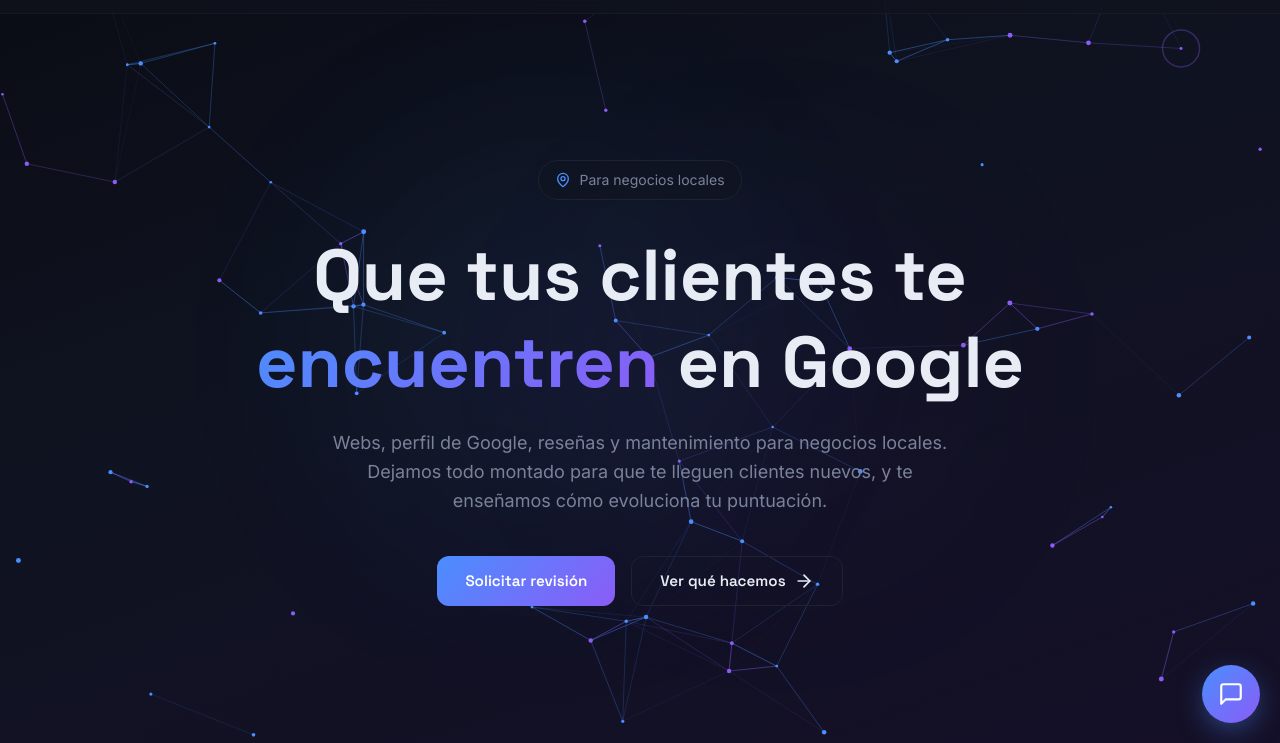
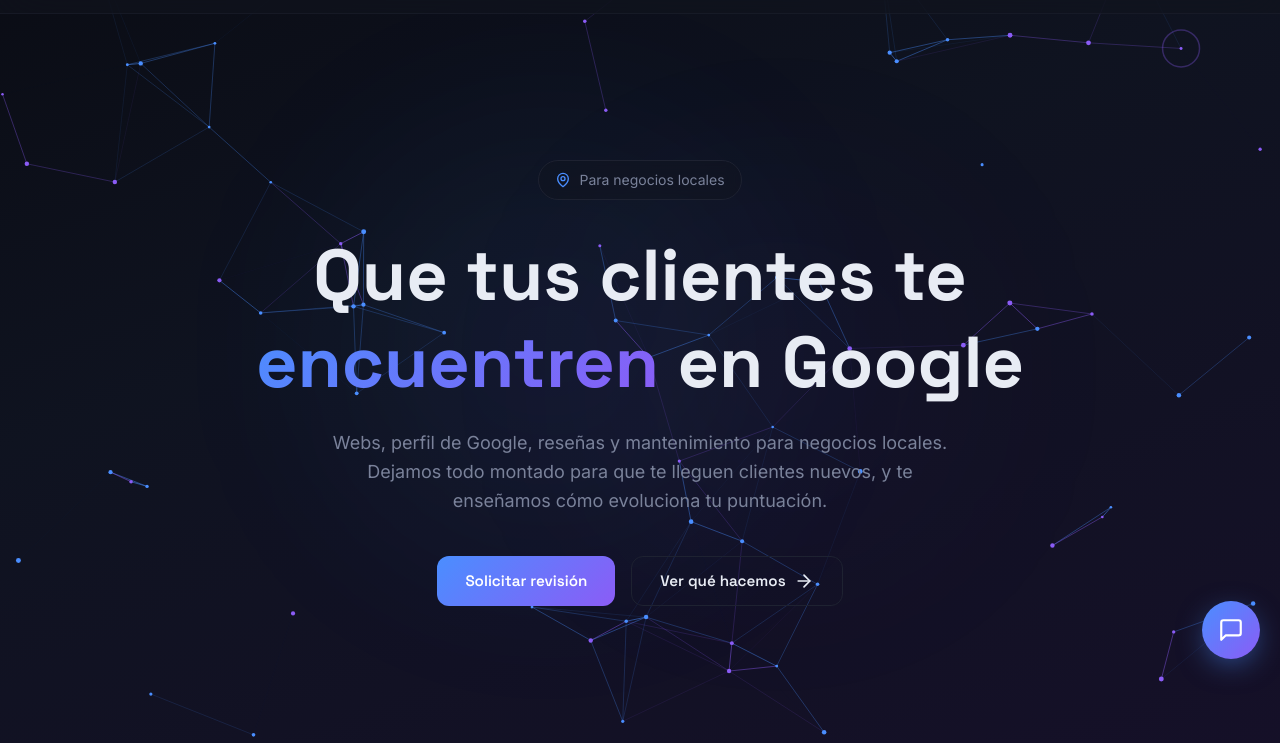
Before and after one commit to ImJuanje/appxpand, a plain HTML site: page index.html in a window 1280 px wide. Shown: the part 57-800 px from the top of the page. Drawn offline with Linux system fonts and the light colour scheme.

Commit message:
Add files via upload

```diff
--- a/chat-widget.css
+++ b/chat-widget.css
@@ -1,6 +1,8 @@
-.axc-btn{position:fixed;right:20px;bottom:20px;width:58px;height:58px;border-radius:50%;border:0;cursor:pointer;z-index:9998;background:var(--gradient,linear-gradient(135deg,#4a8eff,#8b5cf6));color:#fff;display:flex;align-items:center;justify-content:center;box-shadow:0 8px 30px -6px rgba(74,142,255,.6);transition:transform .2s}
+:root{--axc-right:20px;--axc-bottom:84px}
+/* El botón va elevado (bottom:84px) para no solaparse con el icono de Netlify del plan gratuito, que ocupa la esquina inferior derecha. */
+.axc-btn{position:fixed;right:var(--axc-right);bottom:calc(var(--axc-bottom) + env(safe-area-inset-bottom,0px));width:58px;height:58px;border-radius:50%;border:0;cursor:pointer;z-index:9998;background:var(--gradient,linear-gradient(135deg,#4a8eff,#8b5cf6));color:#fff;display:flex;align-items:center;justify-content:center;box-shadow:0 8px 30px -6px rgba(74,142,255,.6);transition:transform .2s}
 .axc-btn:hover{transform:scale(1.07)}
-.axc-panel{position:fixed;right:20px;bottom:90px;width:360px;max-width:calc(100vw - 24px);height:520px;max-height:calc(100vh - 110px);background:var(--bg-card,#12151f);border:1px solid var(--border,#1e2231);border-radius:16px;box-shadow:0 20px 60px -10px rgba(0,0,0,.7);display:none;flex-direction:column;overflow:hidden;z-index:9999;font-family:var(--font-body,Inter,system-ui,sans-serif);color:var(--fg,#e8ecf4)}
+.axc-panel{position:fixed;right:var(--axc-right);bottom:calc(var(--axc-bottom) + 70px + env(safe-area-inset-bottom,0px));width:360px;max-width:calc(100vw - 24px);height:520px;max-height:calc(100vh - var(--axc-bottom) - 90px);background:var(--bg-card,#12151f);border:1px solid var(--border,#1e2231);border-radius:16px;box-shadow:0 20px 60px -10px rgba(0,0,0,.7);display:none;flex-direction:column;overflow:hidden;z-index:9999;font-family:var(--font-body,Inter,system-ui,sans-serif);color:var(--fg,#e8ecf4)}
 .axc-panel.open{display:flex}
 .axc-head{padding:14px 16px;background:var(--gradient,linear-gradient(135deg,#4a8eff,#8b5cf6));display:flex;justify-content:space-between;align-items:center;font-weight:600;font-family:var(--font-heading,inherit)}
 .axc-head small{display:block;font-weight:400;opacity:.85;font-size:.72rem}
@@ -22,7 +24,7 @@
 .axc-dots span{display:inline-block;width:6px;height:6px;margin:0 2px;border-radius:50%;background:#7a829a;animation:axc 1.1s infinite}
 .axc-dots span:nth-child(2){animation-delay:.15s}.axc-dots span:nth-child(3){animation-delay:.3s}
 @keyframes axc{0%,80%,100%{opacity:.3}40%{opacity:1}}
-@media(max-width:480px){.axc-panel{right:8px;bottom:84px;height:calc(100vh - 100px)}}
+@media(max-width:480px){.axc-panel{right:8px;bottom:calc(var(--axc-bottom) + 70px + env(safe-area-inset-bottom,0px));height:calc(100vh - var(--axc-bottom) - 90px)}}
 .axc-cards{display:flex;flex-direction:column;gap:6px;align-self:stretch;margin-top:2px}
 .axc-card{text-align:left;background:var(--bg,#0a0c14);border:1px solid var(--border,#2a3045);border-radius:10px;color:var(--fg,#e8ecf4);padding:9px 12px;font-size:.85rem;cursor:pointer;font-family:inherit;transition:border-color .15s,transform .15s}
 .axc-card:hover{border-color:var(--primary,#4a8eff);transform:translateX(2px)}
```
